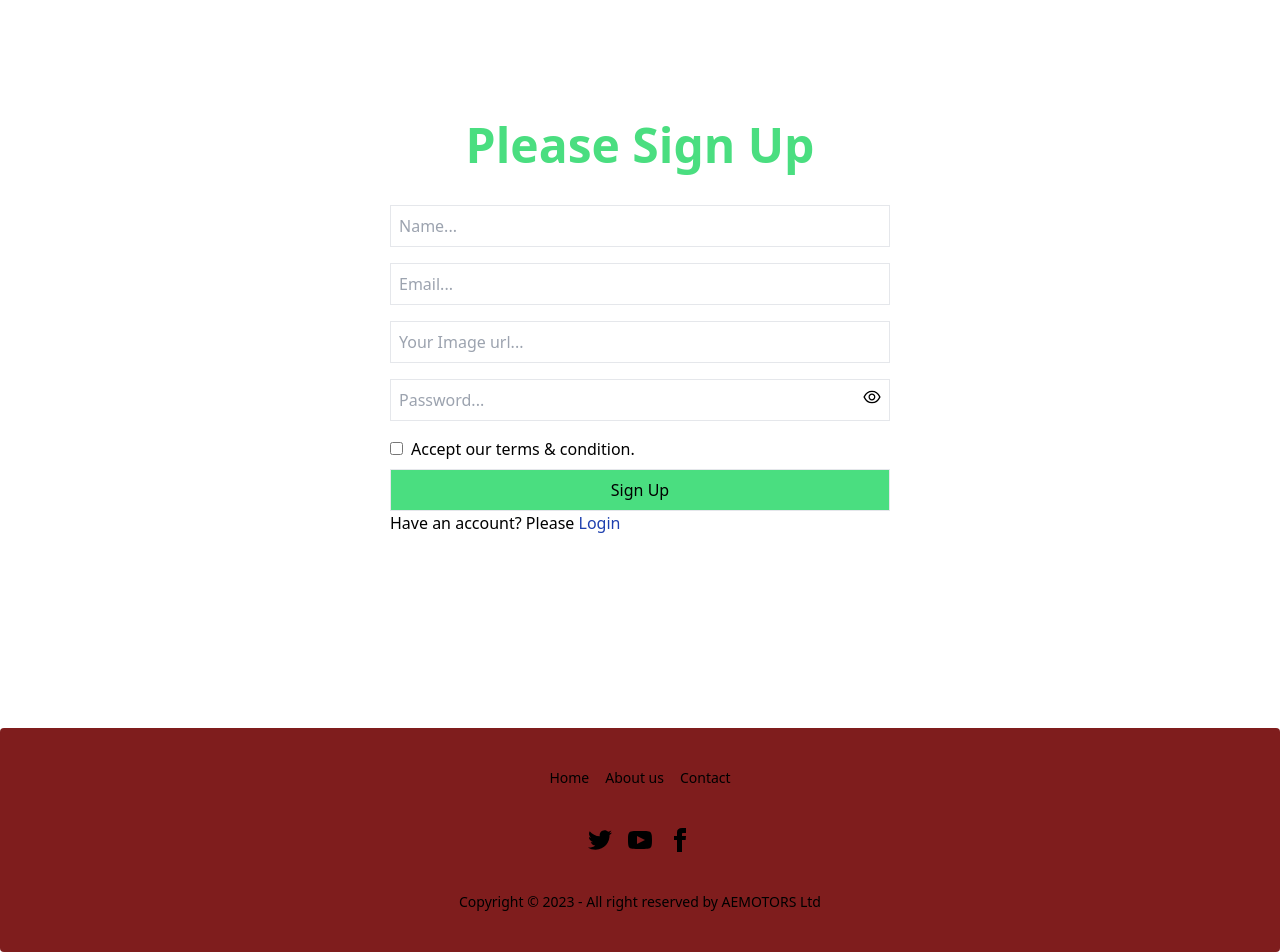
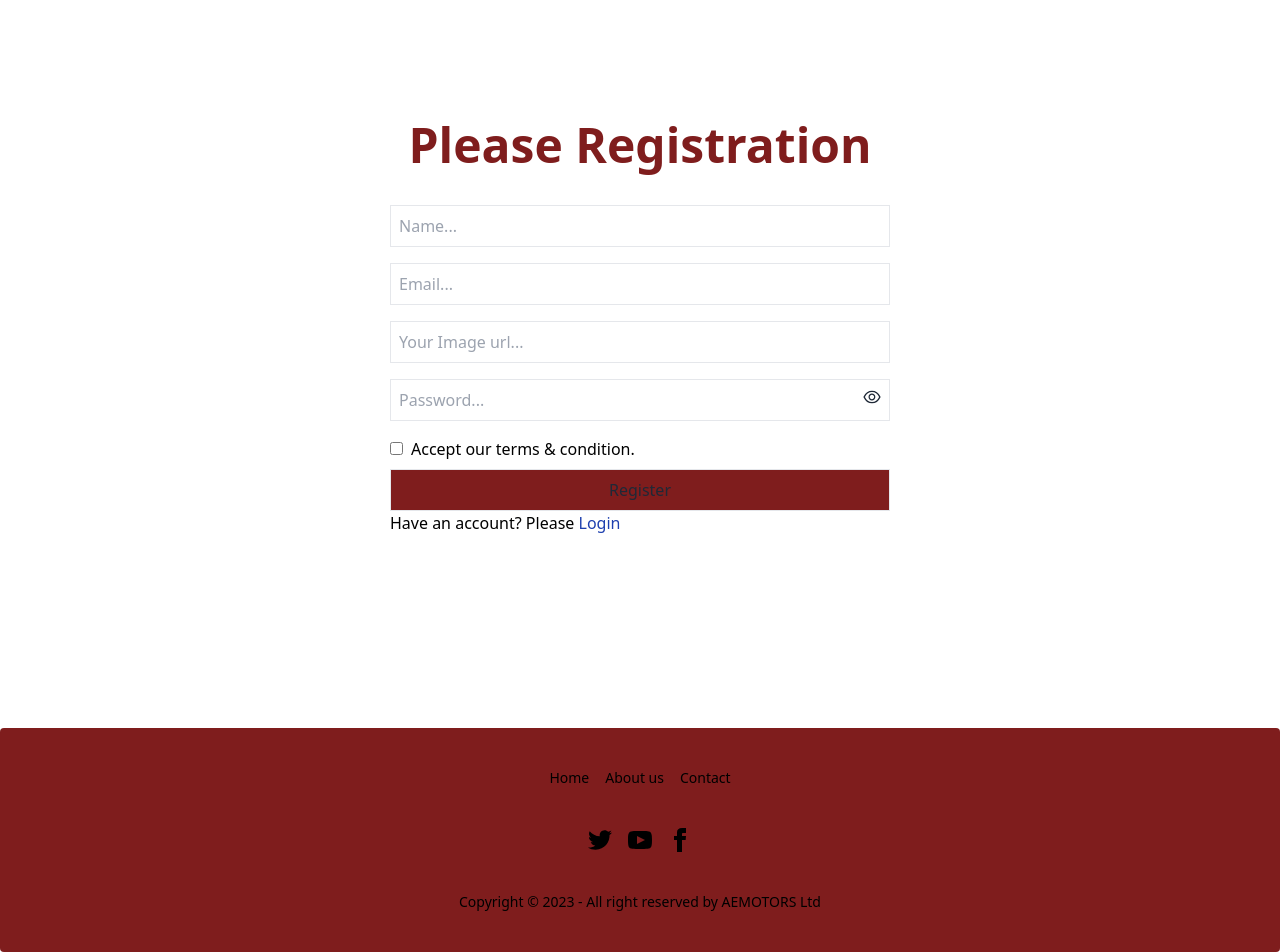
Before and after one commit to Sabbir6644/AEMOTORS-CLIENT, a React (Vite) app: page /registration in a window 1280 px wide. Shown: the part 136-1088 px from the top of the page. Built offline with nearby package versions, Linux system fonts and the light colour scheme; no server answers.

Commit message:
update registration and home page

```diff
--- a/index.html
+++ b/index.html
@@ -1,5 +1,5 @@
 <!doctype html>
-<html lang="en" data-theme="light">
+<html lang="en">
   <head>
     <meta charset="UTF-8" />
     <link rel="icon" type="image/svg+xml" href="/logo.png" />
--- a/src/Component/Banner.jsx
+++ b/src/Component/Banner.jsx
@@ -6,9 +6,9 @@ import Branch from "./Branch";
 
 
 const Banner = () => {
-     const { bannerImg } = useContext(AuthContext)
+     const { bannerImg, isDarkMode } = useContext(AuthContext)
      return (
-          <div>
+          <div className={`bg-${isDarkMode ? 'gray' : 'white'} text-${isDarkMode ? 'white' : 'black'}`}>
                <div className="bg-red-50">
                <div className="md:flex justify-between items-center">
 
--- a/src/Component/Branch.jsx
+++ b/src/Component/Branch.jsx
@@ -1,10 +1,14 @@
+import { useContext } from "react";
+import { AuthContext } from "./Context";
 
 
 const Branch = () => {
+     const {isDarkMode} = useContext(AuthContext);
      return (
+          <div className={`bg-${isDarkMode ? 'gray' : 'white'} text-${isDarkMode ? 'white' : 'black'}`}>
           <div className="my-5">
                <div className="bg-red-900 py-5">
-               <h2 className="text-center text-5xl font-bold text-white ">Our Branches</h2>
+               <h2 className="text-center text-5xl font-bold ">Our Branches</h2>
                </div>
                <div className="grid grid-cols-1 gap-2 lg:grid-cols-2">
 
@@ -20,6 +24,7 @@ const Branch = () => {
 
                </div>
           </div>
+          </div>
      );
 };
 
--- a/src/Component/Catagory/Brand.jsx
+++ b/src/Component/Catagory/Brand.jsx
@@ -1,9 +1,12 @@
 /* eslint-disable react/prop-types */
+
 
 import { Link } from "react-router-dom";
 
 
+
 const Brand = ({brand}) => {
+
      const{image, name , brandName}= brand;
      return (
           <Link to={`/${brandName}`}>
@@ -11,6 +14,7 @@ const Brand = ({brand}) => {
                <img className="h-72 max-w-96" src={image} alt="" />
                <h2 className="text-7xl font-bold text-center">{name}</h2>
           </div>
+
           </Link>
      );
 };
--- a/src/Component/Home.jsx
+++ b/src/Component/Home.jsx
@@ -11,14 +11,17 @@ const Home = () => {
 
      const {isDarkMode} = useContext(AuthContext);
      return (
+          <div>
           <div className={`bg-${isDarkMode ? 'gray' : 'white'} text-${isDarkMode ? 'white' : 'black'}`}>
-                <Header></Header>
-
+               <Header></Header>
+               </div>
                <div className="max-w-7xl mx-auto min-h-[50vh]">
                <Outlet></Outlet>
                </div>
 
+               <div className={`bg-${isDarkMode ? 'gray' : 'white'} text-${isDarkMode ? 'white' : 'black'}`}>
                <Footer></Footer>
+               </div>
           </div>
      );
 };
--- a/src/Component/Login.jsx
+++ b/src/Component/Login.jsx
@@ -103,7 +103,7 @@ const Login = () => {
                               </div>
                               <input className="border p-2 w-full bg-red-900 text-white" type="submit" value="Login" />
                          </form>
-                         <div className="flex justify-between">
+                         <div className="flex justify-between text-black">
                               <p>If you have no account? Please <Link className="text-blue-800" to={'/registration'}>Registration</Link></p>
                          </div>
                     </div>
@@ -112,7 +112,7 @@ const Login = () => {
                     }
 
                     <div className="mt-3">
-                         <button onClick={handleGoogle} className="w-full py-2 border rounded-md text-lg font-medium">Login with Google</button>
+                         <button onClick={handleGoogle} className="w-full py-2 border rounded-md text-lg text-black font-medium">Login with Google</button>
                     </div>
                </div>
 
--- a/src/Component/Registration.jsx
+++ b/src/Component/Registration.jsx
@@ -79,7 +79,7 @@ const Registration = () => {
           <div className="flex mx-auto h-screen items-center">
                <div className=" w-11/12 md:w-[500px] mx-auto">
                     <div>
-                    <h2 className="text-center text-5xl font-bold text-green-400 mb-9">Please Sign Up</h2>
+                    <h2 className="text-center text-5xl font-bold text-red-900 mb-9">Please Registration </h2>
                          <form onSubmit={handleSubmit}>
                               <input ref={nameRef} className="border p-2 w-full mb-4" type="text" name="name" placeholder="Name..." required />
                               <input ref={emailRef} className="border p-2 w-full mb-4" type="email" name="email" placeholder="Email..." required />
@@ -95,12 +95,12 @@ const Registration = () => {
                                              handleShow();
                                         }}>{show ? <AiOutlineEyeInvisible /> : <AiOutlineEye />}</button></span>
                               </div>
-                              <div className="mb-2">
+                              <div className="mb-2 text-black">
                                    <input type="checkbox" name="terms" id="terms" /><label className="ml-2" htmlFor="terms">Accept our terms & condition.</label>
                               </div>
-                              <input className="border p-2 w-full bg-green-400" type="submit" value="Sign Up" />
+                              <input className="border p-2 w-full bg-red-900" type="submit" value="Register" />
                          </form>
-                         <p>Have an account? Please <Link className="text-blue-800" to={'/login'}>Login</Link></p>
+                         <p className="text-black">Have an account? Please <Link className="text-blue-800" to={'/login'}>Login</Link></p>
                     </div>
                     <div>
                          {
```
